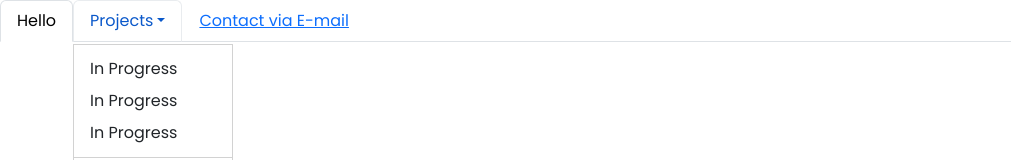
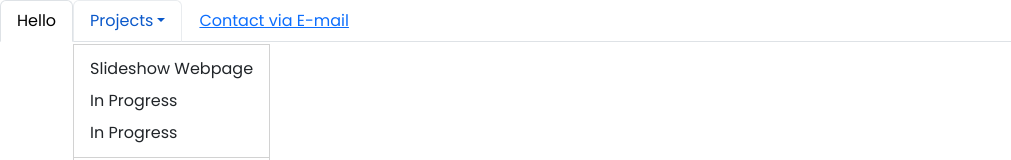
Before and after one commit to 7sky-dev/7sky-dev.github.io, a plain HTML site: page website.html in a window 1280 px wide. Both pictures are taken after a click on the button "Projects". Shown: the top 160 px of the page, without its empty margins (0-1011 px from the left). Drawn offline with nearby package versions, Linux system fonts and the light colour scheme.

Commit message:
Added
Added slideshow project

```diff
--- a/website.html
+++ b/website.html
@@ -36,7 +36,7 @@
         <li class="nav-item dropdown">
           <a class="nav-link dropdown-toggle" data-bs-toggle="dropdown" href="#" role="button" aria-expanded="false">Projects</a>
           <ul class="dropdown-menu">
-            <li><a class="dropdown-item" href="#">In Progress</a></li>
+            <li><a class="dropdown-item" href="https://github.com/7sky-dev/Slideshow" target="_blank" >Slideshow Webpage</a></li>
             <li><a class="dropdown-item" href="#">In Progress</a></li>
             <li><a class="dropdown-item" href="#">In Progress</a></li>
             <li><hr class="dropdown-divider"></li>
```
